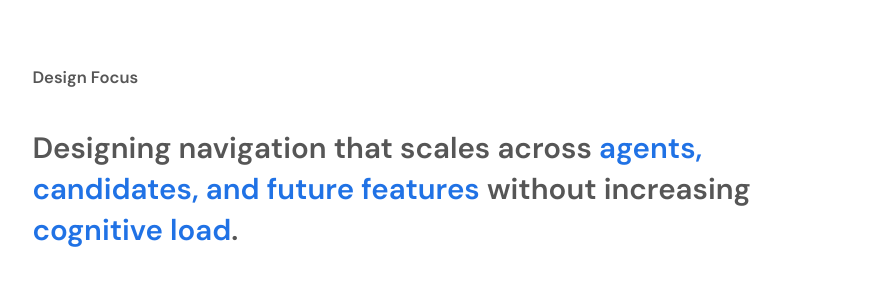
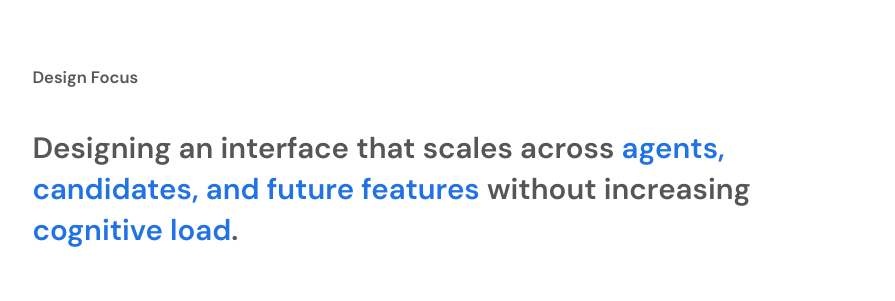
Before and after one commit to Katiiesun/portfolio, a React (Create React App) app: page /heymilo in a window 1280 px wide. Shown: the part 1120-1421 px from the top of the page, without its empty margins (198-1093 px from the left). Built offline with nearby package versions, Linux system fonts and the light colour scheme.

Commit message:
quick fix

```diff
--- a/src/components/heymilo.js
+++ b/src/components/heymilo.js
@@ -78,7 +78,7 @@ function HeyMilo() {
           </h2>
           <h3>Design Focus</h3>
           <h4>
-            Designing navigation that scales across
+            Designing an interface that scales across
             <span class="highlight">
               {" "}
               agents, candidates, and future features{" "}
```
